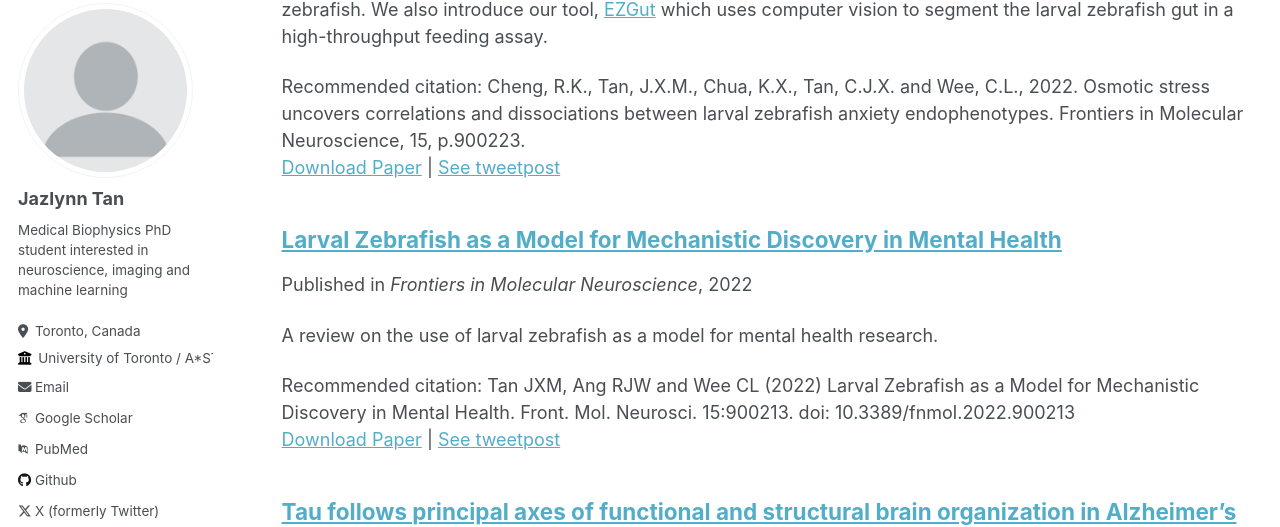
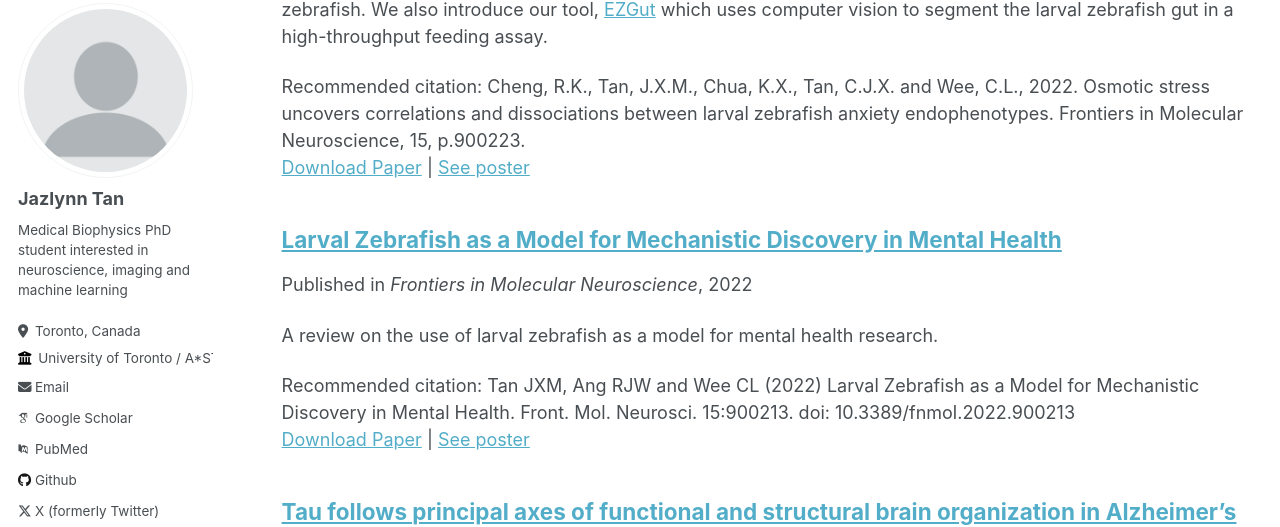
Before and after one commit to JazlynnXM-Tan/JazlynnXM-Tan.github.io, a Jekyll site: the page built from _pages/collection-archive.html, in a window 1280 px wide and 900 px high, scrolled down 1778 px. Shown: the part 103-630 px from the top of the window. Built offline with Jekyll 4.4.1, drawn with Linux system fonts in a browser that asks for light colours; some web fonts are replaced; some of the changed text lies outside the part shown.

Commit message:
Update archive-single.html

```diff
--- a/_includes/archive-single.html
+++ b/_includes/archive-single.html
@@ -53,17 +53,17 @@
     {% endif %}
 
     {% if post.citation and post.paperurl and post.slidesurl %}
-      <p>Recommended citation: {{ post.citation }}<br /><a href="{{ post.paperurl }}">Download Paper</a> | <a href="{{ post.slidesurl }}">See tweetpost</a></p>
+      <p>Recommended citation: {{ post.citation }}<br /><a href="{{ post.paperurl }}">Download Paper</a> | <a href="{{ post.slidesurl }}">See poster</a></p>
     {% elsif post.citation and post.paperurl %}
       <p>Recommended citation: {{ post.citation }}<br /><a href="{{ post.paperurl }}">Download Paper</a></p>
     {% elsif post.citation and post.slidesurl %}
-      <p>Recommended citation: {{ post.citation }}<br /><a href="{{ post.slidesurl }}">See tweetpost</a></p>
+      <p>Recommended citation: {{ post.citation }}<br /><a href="{{ post.slidesurl }}">See poster</a></p>
     {% elsif post.citation %}
       <p>Recommended citation: {{ post.citation }}</p>
     {% elsif post.paperurl %}
       <p><a href=" {{ post.paperurl }} ">Download Paper</a></p>
     {% elsif post.slidesurl %}
-      <p>Download <a href="{{ post.slidesurl }}">See tweetpost</a></p></p>
+      <p>Download <a href="{{ post.slidesurl }}">See poster</a></p></p>
     {% endif %}
 
   </article>
```
